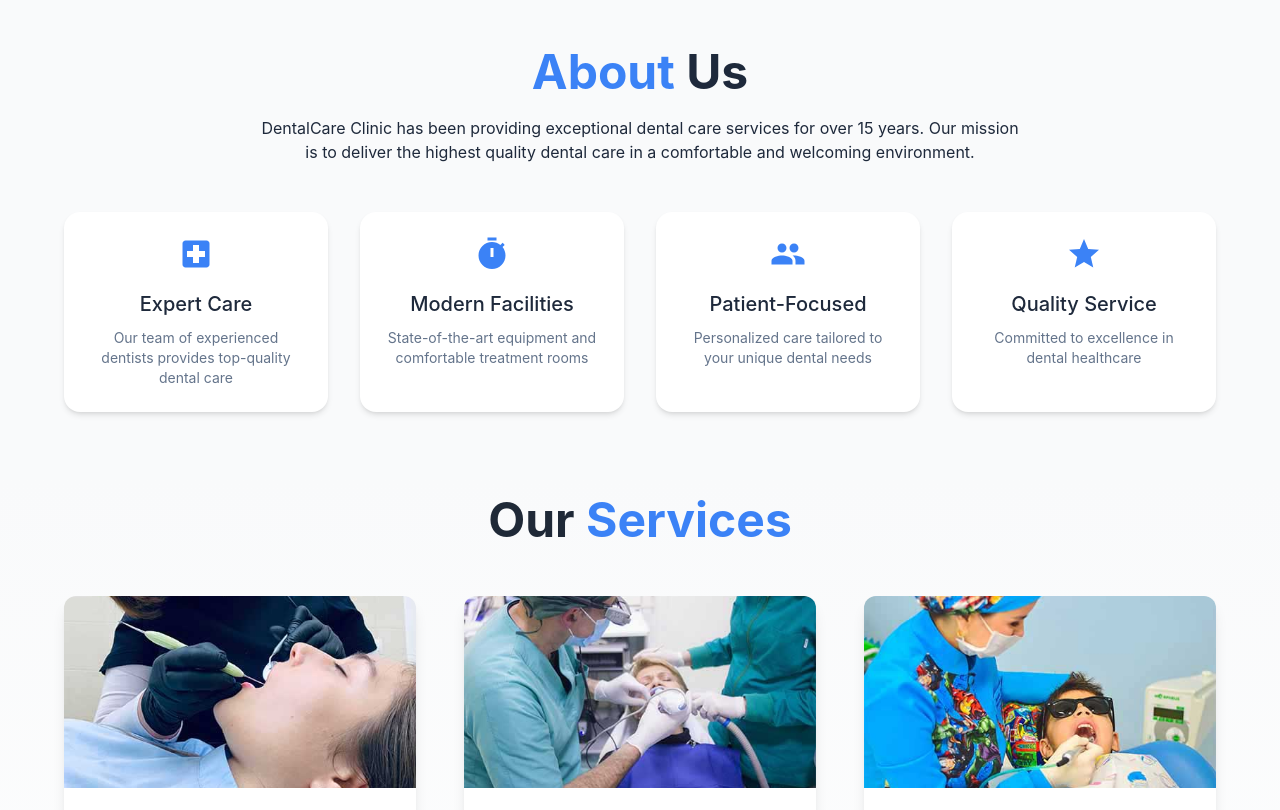
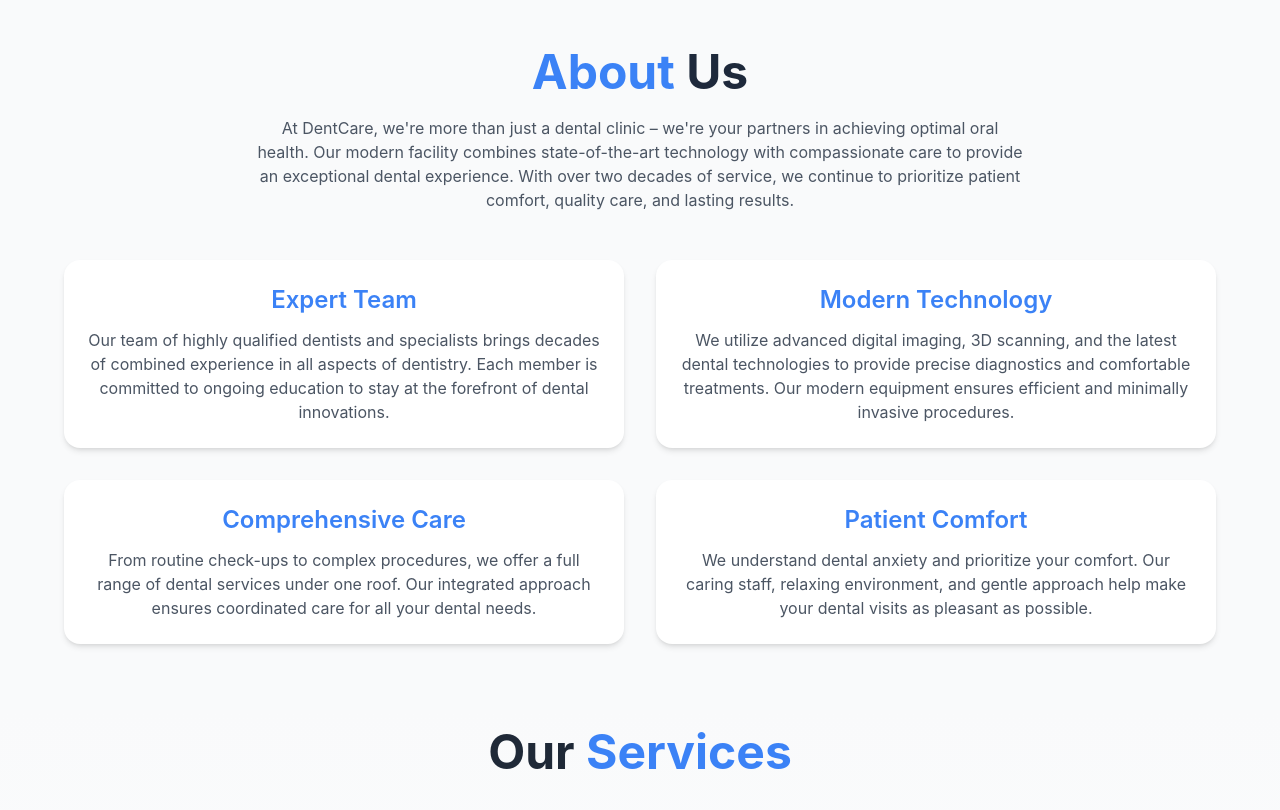
Before and after one commit to bhaveshjain2603/dentcare, a React (Vite) app in the folder frontend/: page / in a window 1280 px wide. Shown: the part 684-1494 px from the top of the page. Built offline with nearby package versions, Linux system fonts and the light colour scheme.

Commit message:
Update about.jsx

```diff
--- a/frontend/src/components/About/About.jsx
+++ b/frontend/src/components/About/About.jsx
@@ -1,28 +1,24 @@
 import React from 'react';
-import { Container, Typography, Grid, Paper } from '@mui/material';
-import { LocalHospital, Timer, Group, Star } from '@mui/icons-material';
+import { Container, Typography, Grid, Card, CardContent } from '@mui/material';
+import { motion } from 'framer-motion';
 
 const About = () => {
   const features = [
     {
-      icon: <LocalHospital className="text-primary text-4xl" />,
-      title: "Expert Care",
-      description: "Our team of experienced dentists provides top-quality dental care"
+      title: "Expert Team",
+      description: "Our team of highly qualified dentists and specialists brings decades of combined experience in all aspects of dentistry. Each member is committed to ongoing education to stay at the forefront of dental innovations."
     },
     {
-      icon: <Timer className="text-primary text-4xl" />,
-      title: "Modern Facilities",
-      description: "State-of-the-art equipment and comfortable treatment rooms"
+      title: "Modern Technology",
+      description: "We utilize advanced digital imaging, 3D scanning, and the latest dental technologies to provide precise diagnostics and comfortable treatments. Our modern equipment ensures efficient and minimally invasive procedures."
     },
     {
-      icon: <Group className="text-primary text-4xl" />,
-      title: "Patient-Focused",
-      description: "Personalized care tailored to your unique dental needs"
+      title: "Comprehensive Care",
+      description: "From routine check-ups to complex procedures, we offer a full range of dental services under one roof. Our integrated approach ensures coordinated care for all your dental needs."
     },
     {
-      icon: <Star className="text-primary text-4xl" />,
-      title: "Quality Service",
-      description: "Committed to excellence in dental healthcare"
+      title: "Patient Comfort",
+      description: "We understand dental anxiety and prioritize your comfort. Our caring staff, relaxing environment, and gentle approach help make your dental visits as pleasant as possible."
     }
   ];
 
@@ -33,25 +29,33 @@
           <span className='text-primary'>About</span> Us
         </Typography>
 
-        <Typography variant="body1" className="text-center mb-12 max-w-3xl mx-auto">
-          DentalCare Clinic has been providing exceptional dental care services for over 15 years.
-          Our mission is to deliver the highest quality dental care in a comfortable and welcoming environment.
+        <Typography variant="body1" className="text-center text-gray-600 mb-12 max-w-3xl mx-auto">
+          At DentCare, we're more than just a dental clinic – we're your partners in achieving optimal oral health.
+          Our modern facility combines state-of-the-art technology with compassionate care to provide an exceptional
+          dental experience. With over two decades of service, we continue to prioritize patient comfort,
+          quality care, and lasting results.
         </Typography>
 
         <Grid container spacing={4}>
           {features.map((feature, index) => (
-            <Grid item xs={12} sm={6} md={3} key={index}>
-              <Paper className="p-6 text-center h-full hover:shadow-lg transition-shadow">
-                <div className="mb-4">
-                  {feature.icon}
-                </div>
-                <Typography variant="h6" className="mb-2">
-                  {feature.title}
-                </Typography>
-                <Typography variant="body2" color="textSecondary">
-                  {feature.description}
-                </Typography>
-              </Paper>
+            <Grid item xs={12} sm={6} key={index}>
+              <motion.div
+                initial={{ y: 20, opacity: 0 }}
+                whileInView={{ y: 0, opacity: 1 }}
+                viewport={{ once: true }}
+                transition={{ duration: 0.5, delay: index * 0.1 }}
+              >
+                <Card className="h-full shadow-md hover:shadow-lg transition-shadow duration-300">
+                  <CardContent className="p-6">
+                    <Typography variant="h5" className="mb-3 font-semibold text-primary">
+                      {feature.title}
+                    </Typography>
+                    <Typography variant="body1" className="text-gray-600">
+                      {feature.description}
+                    </Typography>
+                  </CardContent>
+                </Card>
+              </motion.div>
             </Grid>
           ))}
         </Grid>
```
